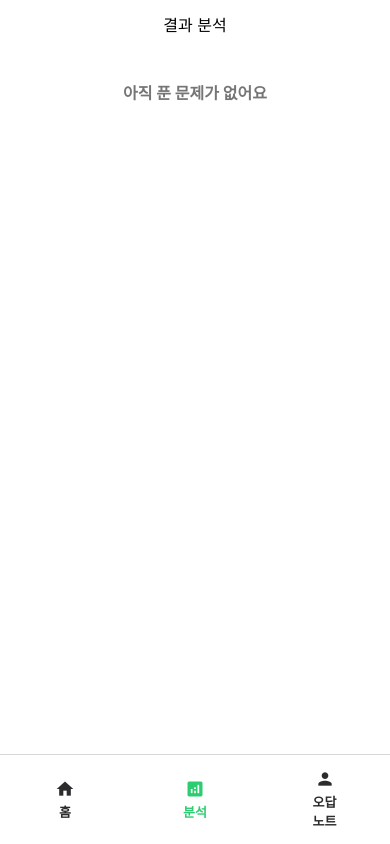
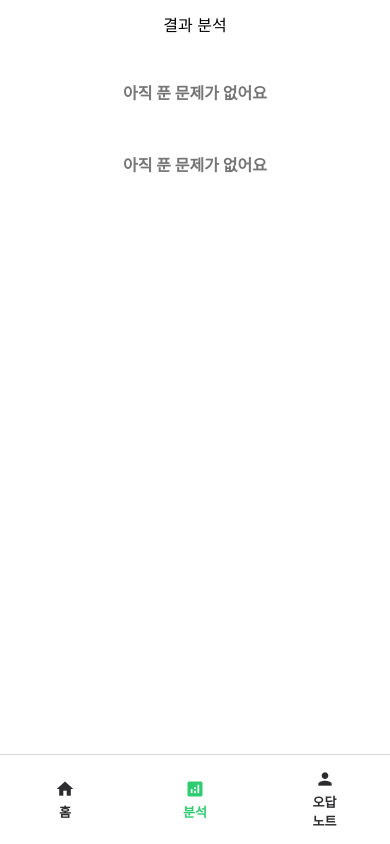
Before and after one commit to minwoo129/quizApp1, a React Native app: screen /AnalizeContainer in a window 390 px wide. Built offline with nearby package versions, Linux system fonts and the light colour scheme; what @ui-kitten/components would draw is missing.

Commit message:
정오답 비율 차트 추가

```diff
--- a/src/component/screen/analize/Analize.tsx
+++ b/src/component/screen/analize/Analize.tsx
@@ -2,6 +2,7 @@ import React from 'react';
 import {SafeAreaView, ScrollView, StyleSheet, Text, View} from 'react-native';
 import Header from './Header';
 import CategoryAnalizeChart from './charts/CategoryAnalizeChart';
+import CorrectAnalizeChart from './charts/CorrectAnalizeChart';
 
 const Analize = ({navigation, route}: any) => {
   return (
@@ -12,6 +13,7 @@ const Analize = ({navigation, route}: any) => {
         showsVerticalScrollIndicator={false}>
         <View style={styles.scrollInsideView}>
           <CategoryAnalizeChart />
+          <CorrectAnalizeChart />
         </View>
       </ScrollView>
     </SafeAreaView>
--- /dev/null
+++ b/src/component/screen/analize/charts/CorrectAnalizeChart.tsx
@@ -0,0 +1,108 @@
+import React, {FC} from 'react';
+import {Platform, StyleSheet, Text, View, ViewStyle} from 'react-native';
+import {CorrectAnalizeChartProps} from './types';
+import {useAppSelector} from '../../../../hooks';
+import {BarChart, PieChart} from 'react-native-gifted-charts';
+
+const CorrectAnalizeChart: FC<CorrectAnalizeChartProps> = ({}) => {
+  const analizeCorrects = useAppSelector(
+    state => state.analize.analizeCorrects,
+  );
+
+  if (analizeCorrects.length === 0) {
+    return (
+      <View style={styles.emptyView}>
+        <Text style={styles.emptyTxt}>{'아직 푼 문제가 없어요'}</Text>
+      </View>
+    );
+  }
+  return (
+    <View style={styles.container}>
+      <PieChart
+        data={analizeCorrects}
+        showText
+        textColor="black"
+        radius={60}
+        textSize={20}
+        focusOnPress
+        showValuesAsLabels
+        showTextBackground
+        textBackgroundRadius={12}
+      />
+      <View style={styles.dataView}>
+        {analizeCorrects.map((item, index) => {
+          const {color, label} = item;
+          return (
+            <View key={index} style={styles.dataItemView}>
+              <View style={[styles.dataItemColor, {backgroundColor: color}]} />
+              <Text>{label}</Text>
+            </View>
+          );
+        })}
+      </View>
+    </View>
+  );
+};
+
+const shadow = Platform.select<ViewStyle>({
+  ios: {
+    shadowColor: '#00000029',
+    shadowOpacity: 0.6,
+    shadowOffset: {
+      width: 0,
+      height: 3,
+    },
+  },
+  android: {
+    elevation: 4,
+  },
+});
+const styles = StyleSheet.create({
+  container: {
+    width: '100%',
+    paddingHorizontal: 16,
+    paddingVertical: 16,
+    borderRadius: 6,
+    backgroundColor: '#fff',
+    ...shadow,
+    marginTop: 16,
+    flexDirection: 'row',
+  },
+  emptyView: {
+    width: '100%',
+    paddingHorizontal: 16,
+    paddingVertical: 16,
+    borderRadius: 6,
+    backgroundColor: '#fff',
+    ...shadow,
+    marginTop: 16,
+  },
+  emptyTxt: {
+    fontSize: 16,
+    fontWeight: 'bold',
+    color: '#757575',
+    textAlign: 'center',
+  },
+  dataView: {
+    flex: 1,
+    alignItems: 'center',
+    justifyContent: 'center',
+    marginLeft: 12,
+  },
+  dataItemView: {
+    width: '100%',
+    flexDirection: 'row',
+    alignItems: 'center',
+  },
+  dataItemColor: {
+    width: 12,
+    height: 12,
+    marginRight: 8,
+  },
+  dataItemTxt: {
+    fontSize: 12,
+    color: '#757575',
+  },
+});
+
+export default React.memo(CorrectAnalizeChart);
--- a/src/component/screen/analize/charts/types.ts
+++ b/src/component/screen/analize/charts/types.ts
@@ -1 +1,3 @@
 export interface CategoryAnalizeChartProps {}
+
+export interface CorrectAnalizeChartProps {}
```
